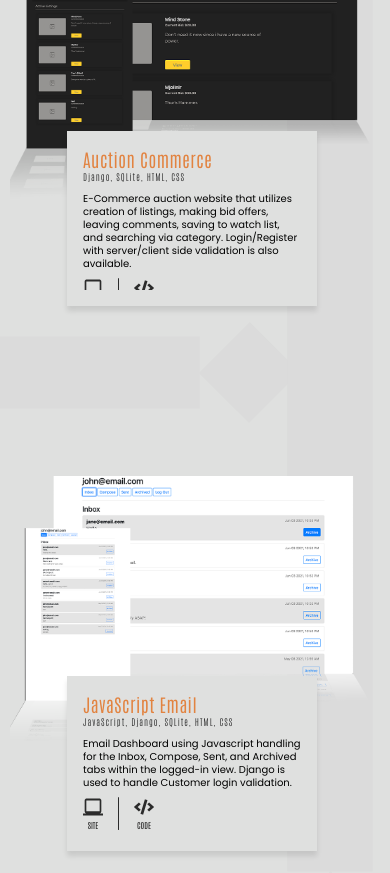
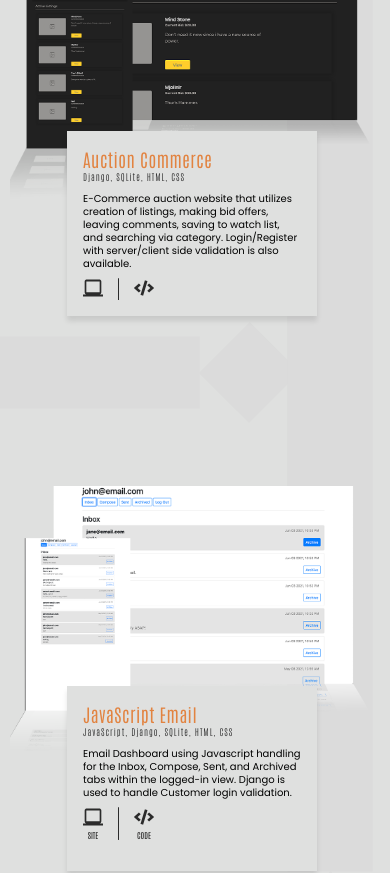
Before and after one commit to peter33chavez/Portfolio, a React (Create React App) app: page / in a window 390 px wide. Shown: the part 1000-1873 px from the top of the page. Built offline with nearby package versions, Linux system fonts and the light colour scheme.

Commit message:
fixed a responsive issue

```diff
--- a/src/App.css
+++ b/src/App.css
@@ -523,8 +523,9 @@ footer{
     .cta-card{
         left: -3px;
         top: -70px;
-        max-height: 175px;
+        max-height: 185px;
         box-shadow: 0 5px 5px rgba(0,0,0,.1);
+
     }
     .project-detail-container h2{
         font-size: 18px;
```
Also changed, not shown: 1 other file (tests, documents, lock files or other folders).
